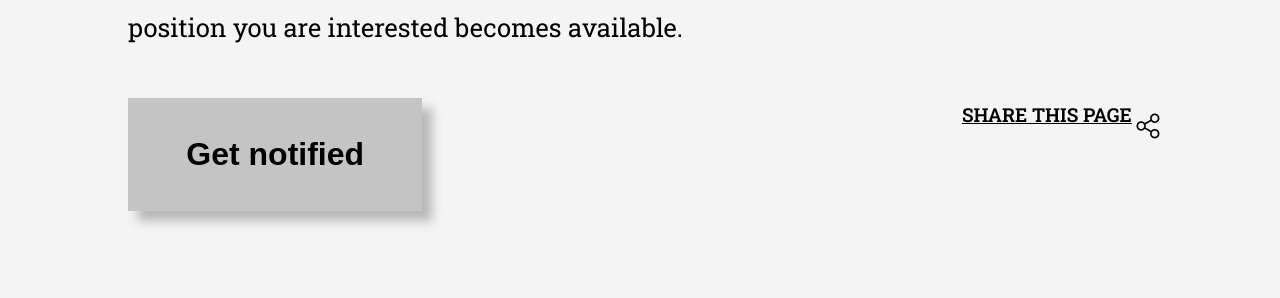
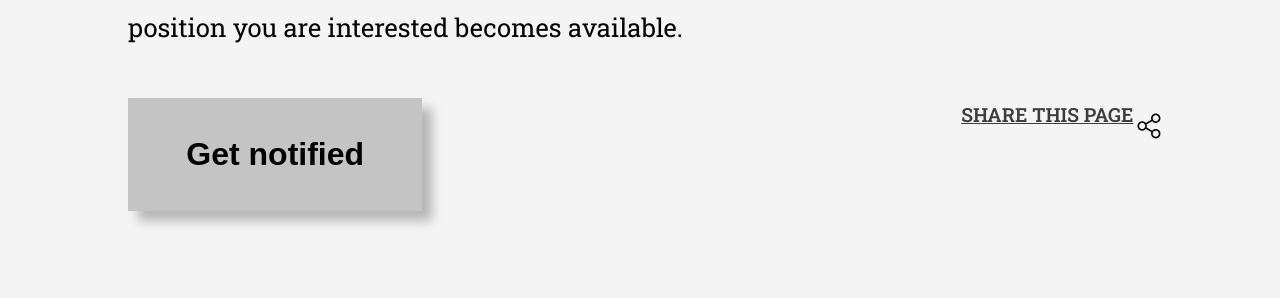
Before and after one commit to dhananjay-fe/dhananjay-fe.github.io, a Jekyll site: the page built from index.html, in a window 1280 px wide. Shown: the part 1844-2142 px from the top of the page. Built offline with Jekyll 4.4.1, drawn with Linux system fonts in a browser that asks for light colours.

Commit message:
small changes

```diff
--- a/assets/css/css_default_pg.css
+++ b/assets/css/css_default_pg.css
@@ -40,7 +40,7 @@
     margin-top: 2%;
     display: flex;
     justify-content: space-between;
-    width: 100%;
+    width: 120%;
 }
 
 #view_jobs_lnk{
--- a/assets/css/main.css
+++ b/assets/css/main.css
@@ -297,10 +297,11 @@
 
 #shr_pg{
 font-weight: 600;
-font-size: 1.5vw;
+font-size: 1.52vw;
 line-height: 1.75;
 text-decoration-line: underline;
-color: #000000;
+/*color: #000000;*/
+color:rgba(0, 0, 0, 0.75);
 }
 
 
```
